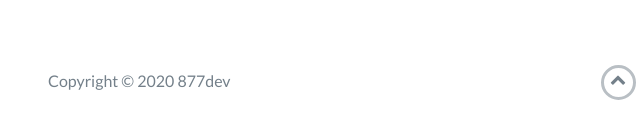
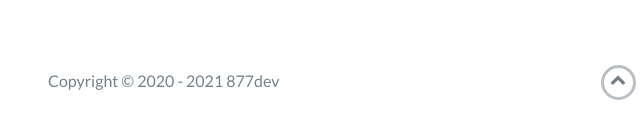
Before and after one commit to 877dev/877dev, a plain HTML site: page index.html in a window 1280 px wide. Shown: the part 2350-2488 px from the top of the page, 22-662 px from the left. Drawn offline with nearby package versions, Linux system fonts and the light colour scheme.

Commit message:
Update index.html

```diff
--- a/index.html
+++ b/index.html
@@ -128,7 +128,7 @@
             <div class="row">
                 <div class="col-sm-5 copyright">
                     <p>
-                        Copyright &copy; 2020 877dev
+                        Copyright &copy; 2020 - 2021 877dev
                     </p>
                 </div>
                 <div class="col-sm-2 top">
```
